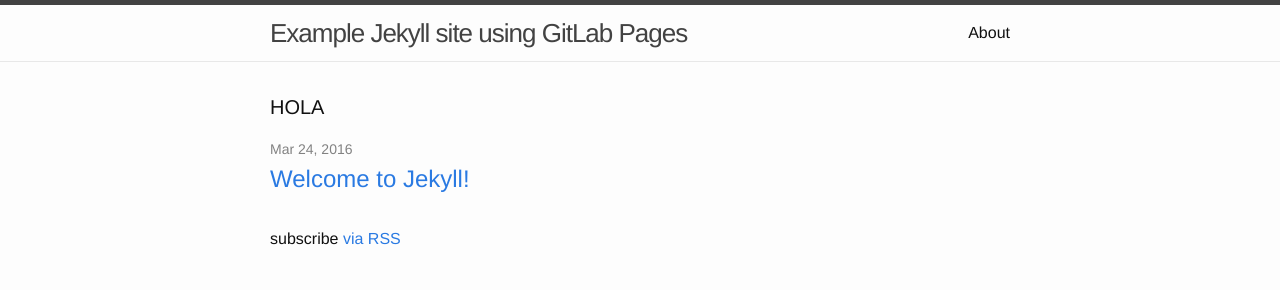
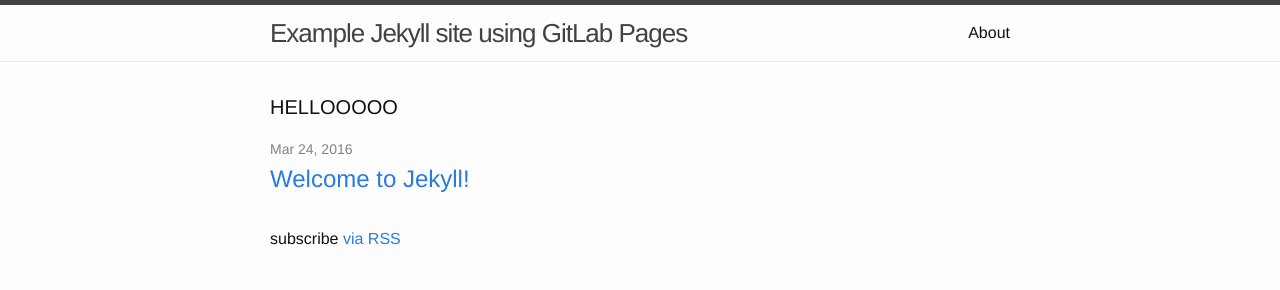
Before and after one commit to vishksatham/vishalsathambakkam, a Jekyll site: the page built from index.html, in a window 1280 px wide. Shown: the top 290 px of the page. Built offline with Jekyll 4.4.1, drawn with Linux system fonts in a browser that asks for light colours.

Commit message:
minor change

```diff
--- a/index.html
+++ b/index.html
@@ -4,7 +4,7 @@
 
 <div class="home">
 
-  <h1 class="page-heading">HOLA</h1>
+  <h1 class="page-heading">HELLOOOOO</h1>
 
   <ul class="post-list">
     {% for post in site.posts %}
```
